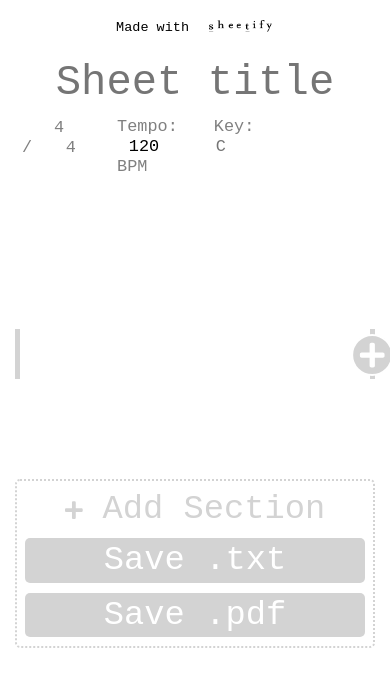
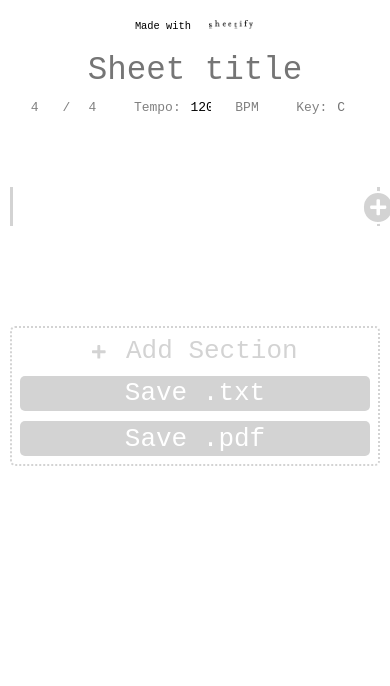
Before and after one commit to ollisterr/sheetify, a React (Create React App) app: page / in a window 390 px wide. Shown: the top 686 px of the page. Built offline with nearby package versions, Linux system fonts and the light colour scheme; a web font is replaced by a local one.

Commit message:
Mobile UI

```diff
--- a/src/components/Bar.js
+++ b/src/components/Bar.js
@@ -74,7 +74,12 @@ const Bar = ({ sectionID, barID }) => {
 
   return (
     <div className='bar'>
-      <div className='bar-controls'>
+      <div
+        className='bar-controls'
+        style={{
+          maxHeight: bar.goal ? "1rem" : undefined
+        }}
+      >
         <FontAwesomeIcon
           icon={faPlus}
           className='add-bar-inbetween'
--- a/src/components/Section.js
+++ b/src/components/Section.js
@@ -88,7 +88,6 @@ const Section = ({ sectionID }) => {
   return (
     <div className='section'>
       <div className='section-controls' data-html2canvas-ignore='true'>
-        <div className='section-tags'>
         {sectionTags.map((tag, i) => {
           const number = sheetData.sections.filter((section, index) => {
             return section.name === tag && index <= sectionID;
@@ -96,9 +95,7 @@ const Section = ({ sectionID }) => {
           return (
             <div
               key={i}
-                className={
-                  "section-tag " + (tag === section.name && "selected")
-                }
+              className={"section-tag " + (tag === section.name && "selected")}
               onClick={e => setSectionTag(tag)}
             >
               {tag}
@@ -116,17 +113,18 @@ const Section = ({ sectionID }) => {
           }
           placeholder='Section name'
           onChange={setSectionTag}
+          tabIndex='-1'
         />
-        </div>
         <div className='section-config'>
           <div className='chords-per-bar'>
-            Chords per bar:
+            Chords:
             <input
               className='chords-per-bar-input'
               type='number'
               min='1'
               value={section.chordsPerBar}
               onChange={setChordsPerBar}
+              tabIndex='-1'
             />
           </div>
           <div className='add-section' onClick={addSection}>
--- a/src/components/Specs.js
+++ b/src/components/Specs.js
@@ -38,14 +38,6 @@ const SheetSpecification = () => {
     });
   }
 
-  function setChordsPerBar(e) {
-    const value = e.target.value.length > 0 ? parseInt(e.target.value) : 0;
-    dispatch({
-      type: "setChordsPerBar",
-      newChordsPerBar: value
-    });
-  }
-
   return (
     <div className='container'>
       <p className='trademark'>
@@ -65,11 +57,13 @@ const SheetSpecification = () => {
             className='time-signature-input'
             value={timeSignature[0]}
             onChange={setTimeSignature}
+            tabIndex='-1'
           />{" "}
           /
           <select
             className='time-signature-input'
             onChange={setTimeSignatureBase}
+            tabIndex='-1'
           >
             <option value='4'>4</option>
             <option value='8'>8</option>
@@ -87,20 +81,13 @@ const SheetSpecification = () => {
             name='tempo'
             value={tempo}
             onChange={setTempo}
+            tabIndex='-1'
           />{" "}
           BPM
         </div>
-        <div>
-          Key: <input className='key' name='key' placeholder='C' />
-        </div>
-        <div>
-          <input
-            type='number'
-            min='1'
-            className='chords-per-bar'
-            value={chordsPerBar}
-            onChange={setChordsPerBar}
-          />
+        <div className='key'>
+          Key:{" "}
+          <input className='key' name='key' placeholder='C' tabIndex='-1' />
         </div>
       </div>
     </div>
--- a/src/css/App.scss
+++ b/src/css/App.scss
@@ -17,7 +17,7 @@ body {
   font-size: 1em;
 
   @media (max-width: $medium) {
-    font-size: 2vh;
+    font-size: 13px;
   }
 }
 
@@ -39,9 +39,8 @@ input {
 }
 
 #App {
-  padding: 20px;
   margin: 0 auto;
   width: 100%;
   max-width: 1000px;
-  padding: 0 15px;
+  padding: 0 10px;
 }
--- a/src/css/Bar.scss
+++ b/src/css/Bar.scss
@@ -16,7 +16,6 @@
     .bar-controls {
       > * {
         opacity: 1;
-        visibility: visible;
       }
 
       .add-bar-inbetween,
@@ -24,6 +23,9 @@
         margin-right: 10px;
         max-width: $barControlHeight !important;
         padding: 3px;
+      }
+      @media (max-width: $small) {
+        max-height: $barControlHeight;
       }
     }
   }
@@ -36,9 +38,13 @@
     width: 100%;
     transition: opacity 0.2s;
 
+    @media (max-width: $small) {
+      max-height: 0;
+      overflow: hidden;
+    }
+
     > * {
       opacity: 0;
-      visibility: hidden;
     }
 
     .add-bar-inbetween,
@@ -54,7 +60,7 @@
       border-radius: 100%;
       background: lightgrey;
       cursor: pointer;
-      transition: max-width 0.2s, margin 0.2s, padding 0.2s, opacity 0.5s 0.1s;
+      transition: max-width 0.2s, margin 0.2s, padding 0.2s, opacity 0.3s 0.1s;
 
       &:hover {
         background-color: grey;
@@ -75,7 +81,6 @@
 
     .defined-goal {
       opacity: 1;
-      visibility: visible;
     }
   }
 
--- a/src/css/Section.scss
+++ b/src/css/Section.scss
@@ -13,41 +13,59 @@
   &:hover .section-tag,
   &:hover .section-config {
     opacity: 1 !important;
-    visibility: visible !important;
+  }
+
+  @media (max-width: $small) {
+    &:hover .section-controls {
+      max-height: 5rem;
+    }
   }
 
   .section-controls {
     display: flex;
     flex: 1 1 auto;
     flex-flow: row wrap;
-    justify-content: space-between;
+    align-items: center;
     width: calc(100% + #{$barBorder});
     height: auto;
     margin-left: -$barBorder;
     font-weight: bold;
+
+    transition: max-width 0.2s;
+
+    @media (max-width: $small) {
+      max-height: calc(1.6rem + 8px);
+      overflow: hidden;
+    }
 
     .section-tag {
       box-sizing: content-box;
       display: block;
       width: auto;
       height: 1.2rem;
-      margin-right: 6px;
-      padding: 5px 10px;
+      margin-right: 0.3rem;
+      padding: 0.3rem 0.6rem;
       border: solid 2px lightgrey;
       border-radius: 0;
+      font-size: 1rem;
       color: lightgrey;
       font-weight: bold;
 
       opacity: 0;
-      visibility: hidden;
       transition-property: color, background-color, opacity;
-      transition-duration: 0.3s;
+      transition-duration: 0.2s;
       cursor: pointer;
 
-      @media (min-width: $large) {
+      &::placeholder {
+        color: lightgrey;
+      }
+
       &:hover {
         color: white;
         background-color: lightgrey;
+
+        &::placeholder {
+          color: white;
         }
       }
 
@@ -56,29 +74,11 @@
       }
     }
 
-    .section-tags {
-      display: flex;
-      flex-flow: row wrap;
-      margin-right: 5px;
-
-      > input {
-        color: lightgrey;
-        &::placeholder {
-          color: lightgrey;
-        }
-        &:hover {
-          &::placeholder {
-            color: white;
-          }
-        }
-      }
-
     .selected {
       color: darkgrey;
       border-color: darkgrey;
       order: -1;
       opacity: 1;
-        visibility: visible;
 
       @media (min-width: $large) {
         &:hover {
@@ -87,19 +87,17 @@
         }
       }
     }
-    }
+
     .section-config {
       display: grid;
       grid-template-columns: 1fr auto auto;
-      align-items: center;
       width: auto;
       height: 100%;
-      flex-flow: row wrap;
+      margin-left: auto;
 
       opacity: 0;
-      visibility: hidden;
       transition-property: color, background-color, opacity;
-      transition-duration: 0.3s;
+      transition-duration: 0.2s;
 
       .chords-per-bar {
         display: flex;
--- a/src/css/Specs.scss
+++ b/src/css/Specs.scss
@@ -48,24 +48,26 @@
   font-size: 1rem;
 
   > * {
-    margin: 0 5%;
+    flex: 1 1 auto;
+    margin: 0 3%;
     color: grey;
     width: auto;
     display: inline-block;
+    text-align: center;
 
     input {
-      width: 3.5rem;
+      max-width: 2rem;
     }
   }
 }
 
 .tempo {
   text-align: right;
-  width: 2rem;
+  max-width: 3rem !important;
 }
 
 .time-signature-input {
-  width: 2rem;
+  max-width: 2rem;
   text-align: right;
   font-size: inherit;
   font-family: inherit;
@@ -74,7 +76,7 @@
 }
 
 select.time-signature-input {
-  width: 2rem;
+  max-width: 2rem;
   margin-left: 10px;
   text-align: right;
   background: transparent;
```
Lines whose indentation alone changed are shown as unchanged.
